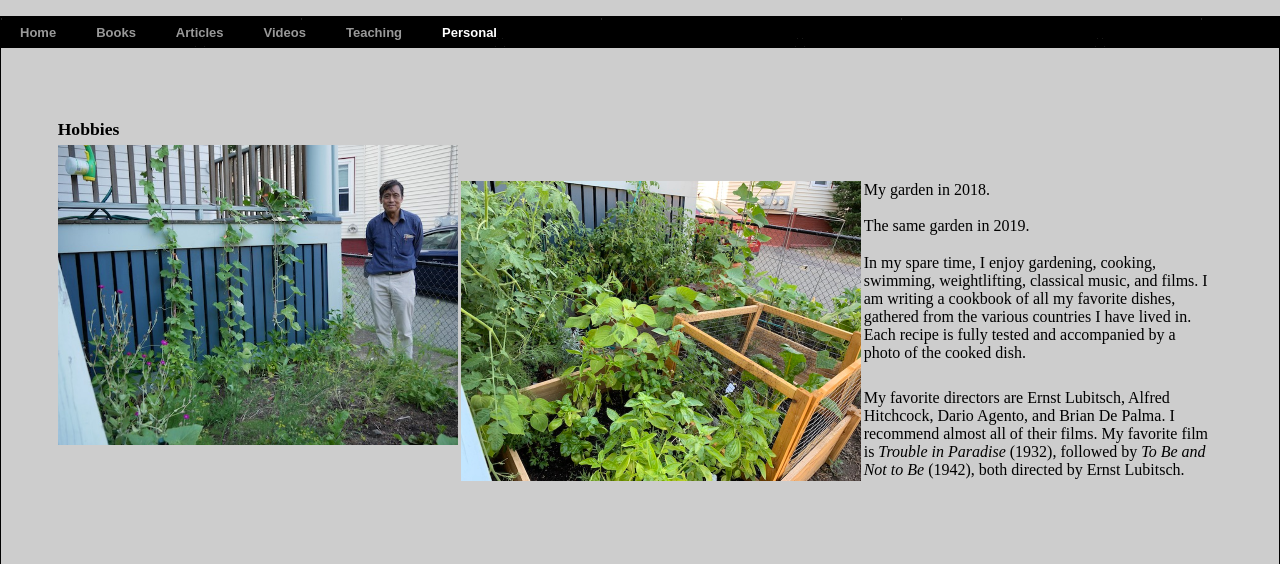
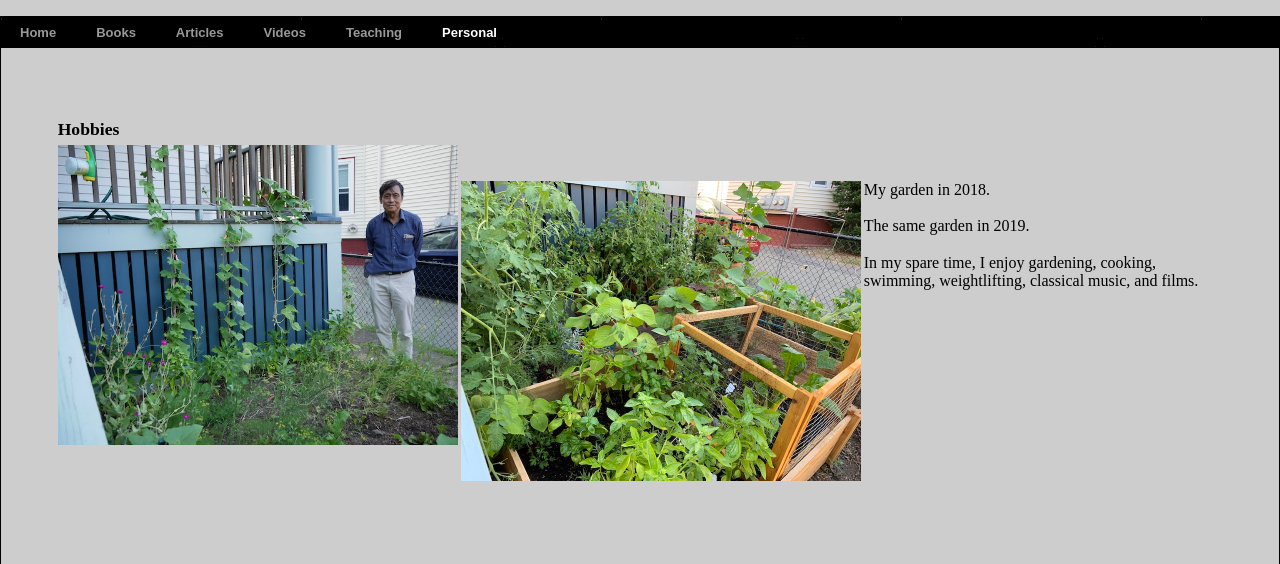
Before and after one commit to lwtu/lwtu.github.io, a plain HTML site: page personal.html in a window 1280 px wide. Shown: the part 164-728 px from the top of the page. Drawn offline with Linux system fonts and the light colour scheme.

Commit message:
Update personal.html

```diff
--- a/personal.html
+++ b/personal.html
@@ -53,16 +53,10 @@ align="left">
 
 <br><p>In my spare time, I enjoy gardening, cooking, swimming, weightlifting,
 classical music, and films.
-I am writing a cookbook of all my favorite dishes, gathered from the various
-countries I have lived in.  Each recipe is fully
-tested and accompanied by a photo of the cooked dish.</p>
+</p>
 <br>
 
-<p>My favorite directors are Ernst Lubitsch, Alfred Hitchcock, Dario Agento, and
-Brian De Palma.  I recommend almost all of their films.  My favorite film is
-<i> Trouble in Paradise </i>(1932), followed by
-<i> To Be and Not to Be </i>(1942), both
-directed by Ernst Lubitsch.</p>
+
 <br clear="left">
 
 <br>
```
